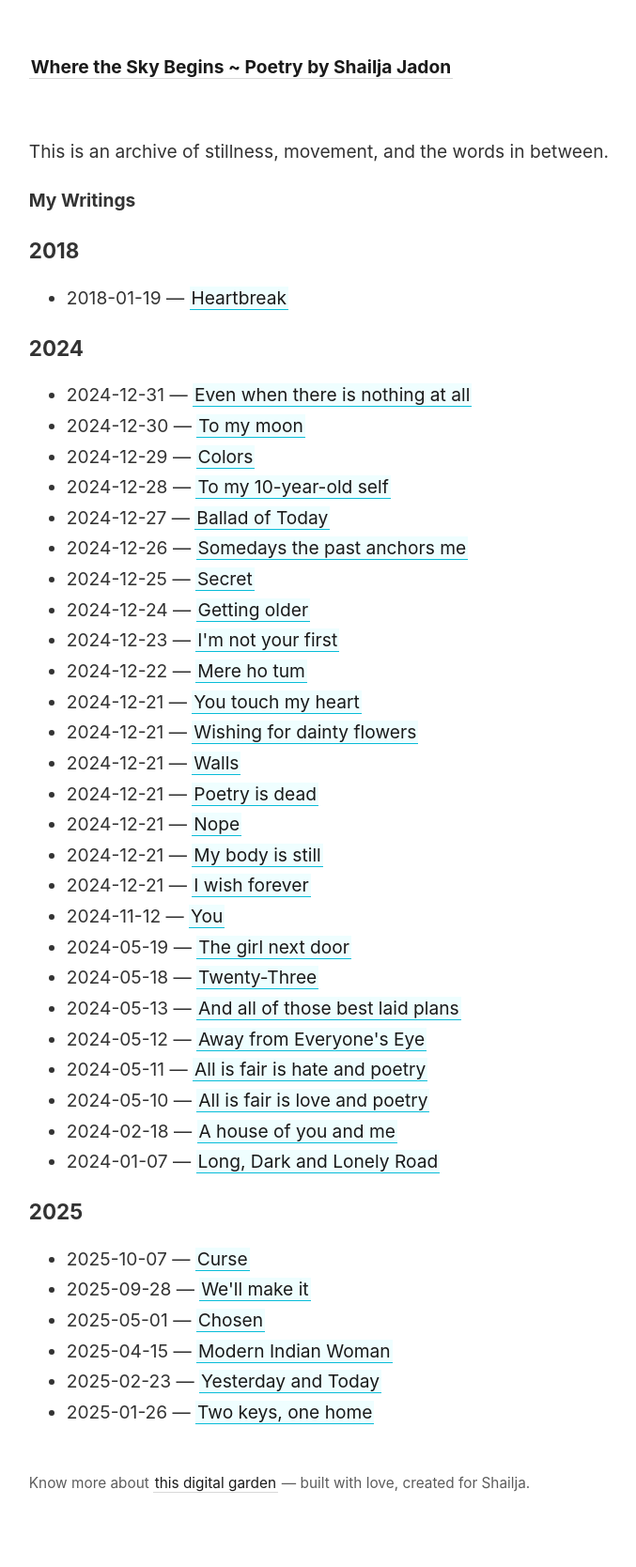
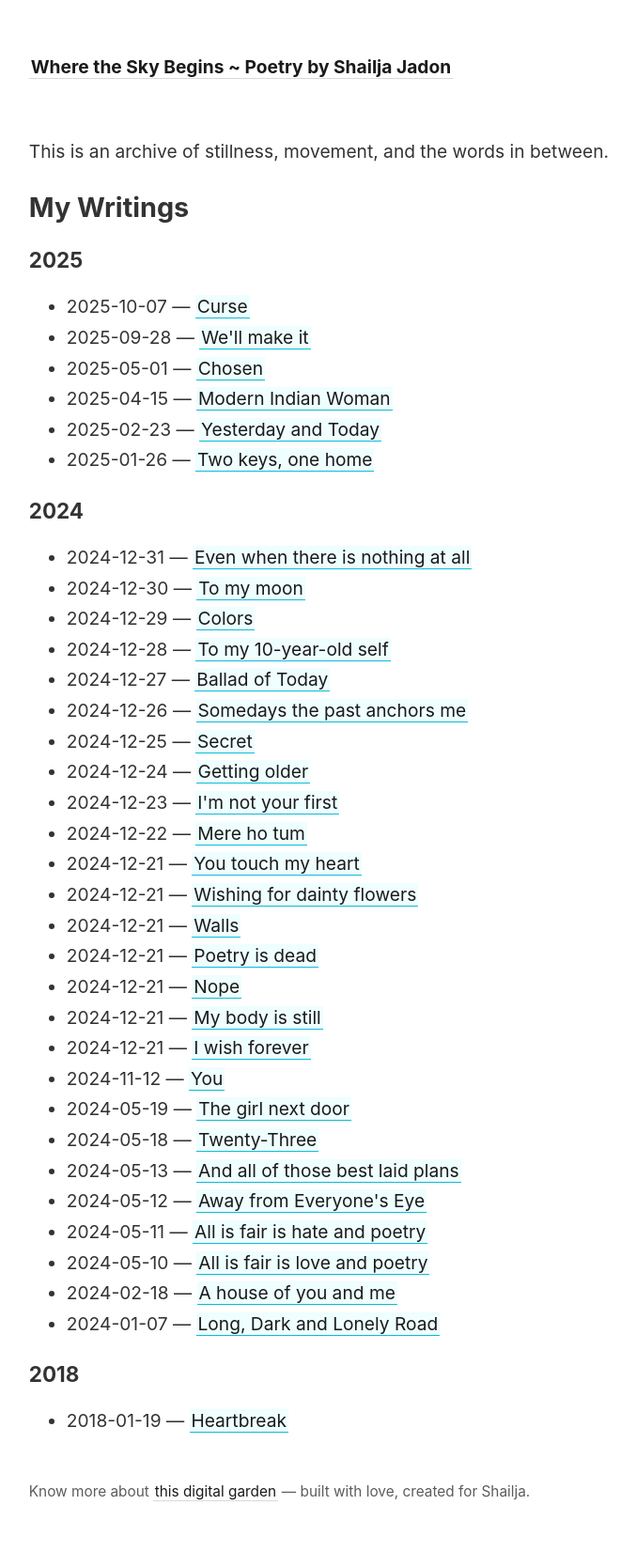
Before and after one commit to tusharnankani/poem, a Jekyll site: the page built from _pages/index.md, in a window 1280 px wide. Shown: the whole page at 94% size, without its empty margins (46-723 px from the left). Built offline with Jekyll 4.4.1, drawn with Linux system fonts in a browser that asks for light colours.

Commit message:
by year reverse

```diff
--- a/_pages/index.md
+++ b/_pages/index.md
@@ -7,9 +7,9 @@ permalink: /
 
 This is an archive of stillness, movement, and the words in between.
 
-<strong>My Writings</strong>
+<h2>My Writings</h2>
 
-{% assign notes_by_year = site.notes | group_by_exp: "note", "note.date | date: '%Y'" %}
+{% assign notes_by_year = site.notes | group_by_exp: "note", "note.date | date: '%Y'" | sort: "name" | reverse %}
 {% for year in notes_by_year %}
 <h3>{{ year.name }}</h3>
 <ul>
```
